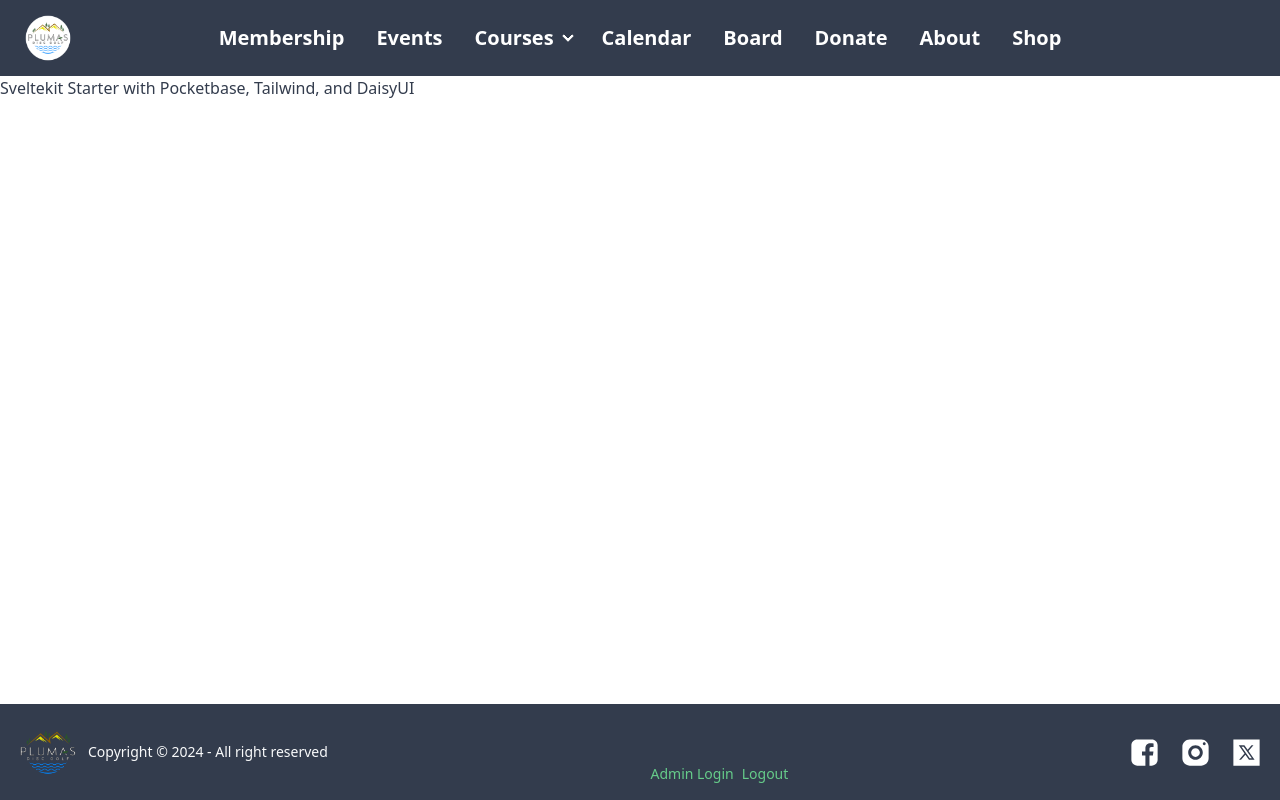
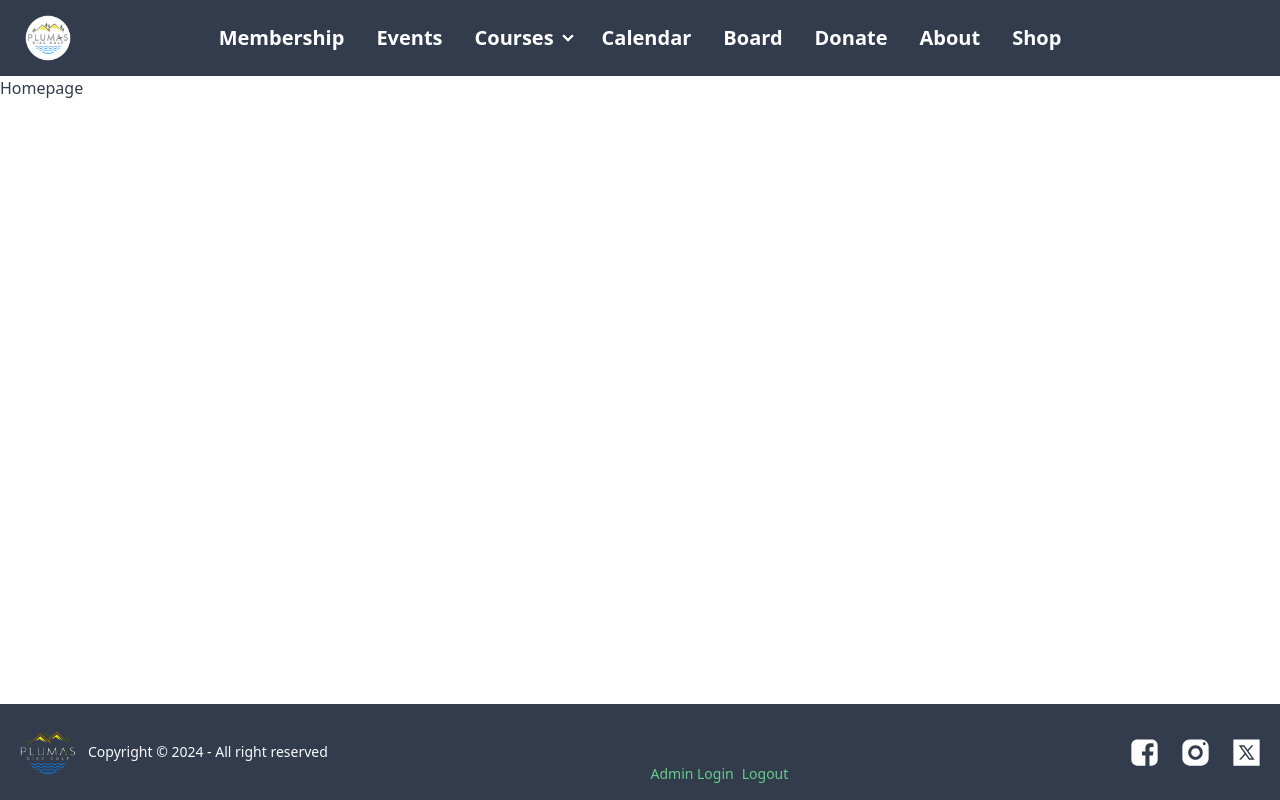
Before and after one commit to PlumasDiscGolf/svelte_site, a SvelteKit app: page / in a window 1280 px wide. Built offline with nearby package versions, Linux system fonts and the light colour scheme.

Commit message:
changed boilerplate

```diff
--- a/src/routes/+page.svelte
+++ b/src/routes/+page.svelte
@@ -1 +1 @@
-<h1>Sveltekit Starter with Pocketbase, Tailwind, and DaisyUI</h1>
+<h1>Homepage</h1>
```
